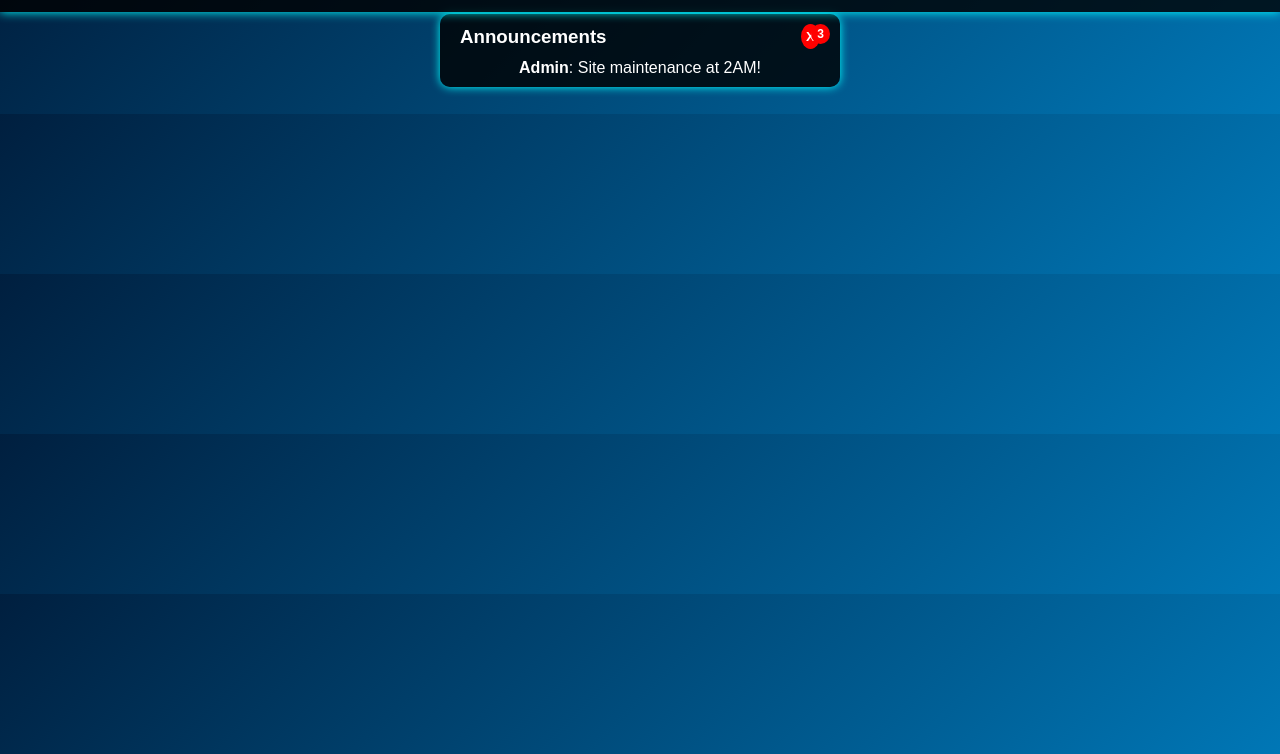
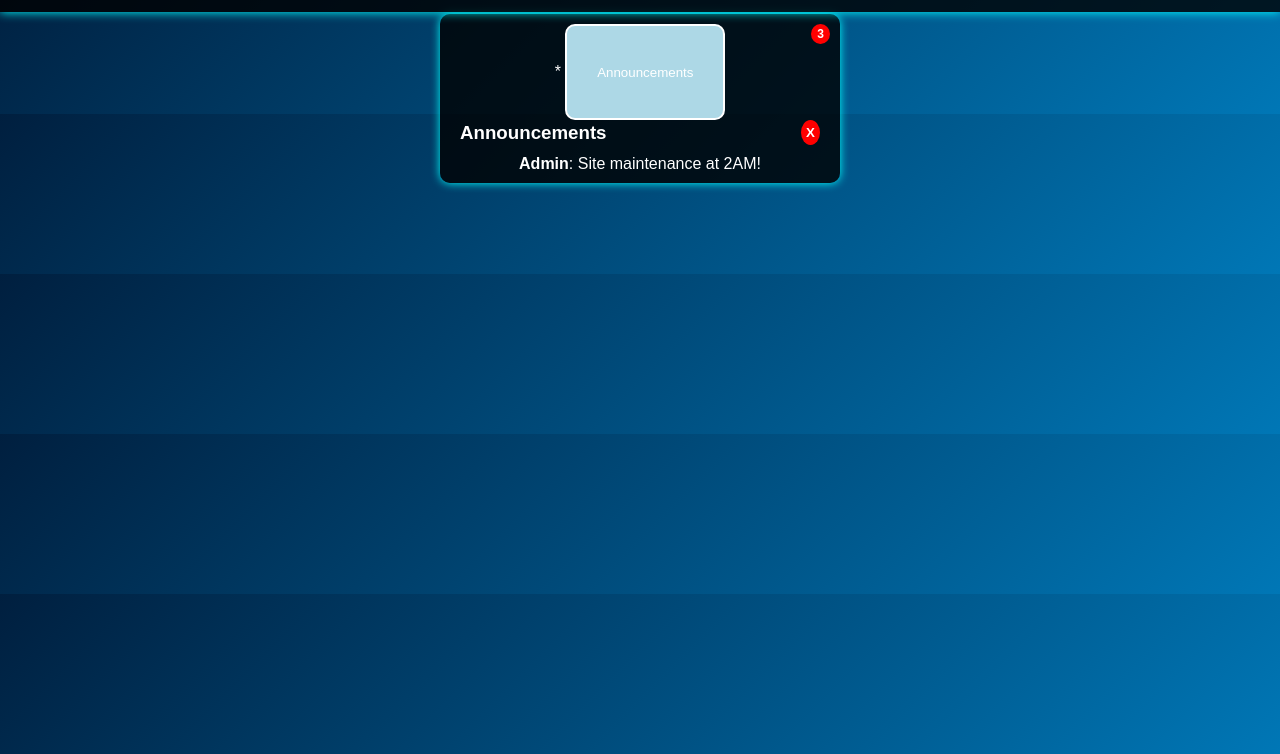
Before and after one commit to slybepo/Ddrssaaaa, a plain HTML site: page index.html in a window 1280 px wide. Shown: the part 46-800 px from the top of the page. Drawn offline with Linux system fonts and the light colour scheme; no server answers.

Commit message:
Update index.html

```diff
--- a/index.html
+++ b/index.html
@@ -119,6 +119,17 @@
             font-size: 16px;
         }
         .like-btn:hover { color: white; }
+
+        .openann {
+            width: 10rem;
+            height: 6rem;
+            color: white;
+            background-color: lightblue;
+            border-style: solid;
+            border-radius: 10px;
+            border-color: white;
+
+        }
     </style>
 </head>
 <body>
@@ -134,10 +145,12 @@
 </div>
 
 <!-- Announcements -->
-<div class="announcement-container">
-    <div class="announcement-header">
+
+<div class="announcement-container">*
+    <button class="openann" id="openann" onclick="openAnnouncement()">Announcements</button>
+    <div id="ann" class="announcement-header">
         <h3>Announcements <span class="unread-badge">3</span></h3>
-        <button class="close-btn" onclick="closeAnnouncements()">X</button>
+        <button class="close-btn" onclick="closeAnnouncement()">X</button>
     </div>
     <div class="announcement-content" id="announcements">
         <p><strong>Admin</strong>: Site maintenance at 2AM!</p>
@@ -217,6 +230,18 @@
         postRef.update({ likes: firebase.firestore.FieldValue.increment(1) });
     }
 
+    function closeAnnouncement() {
+        const ann = document.getElementById('ann');
+        ann.style.display = "none";
+
+    }
+
+     function openAnnouncement() {
+        const ann = document.getElementById('ann');
+        ann.style.display = "block";
+
+    }
+
     fetchAnnouncements();
     fetchPosts();
 </script>
```
